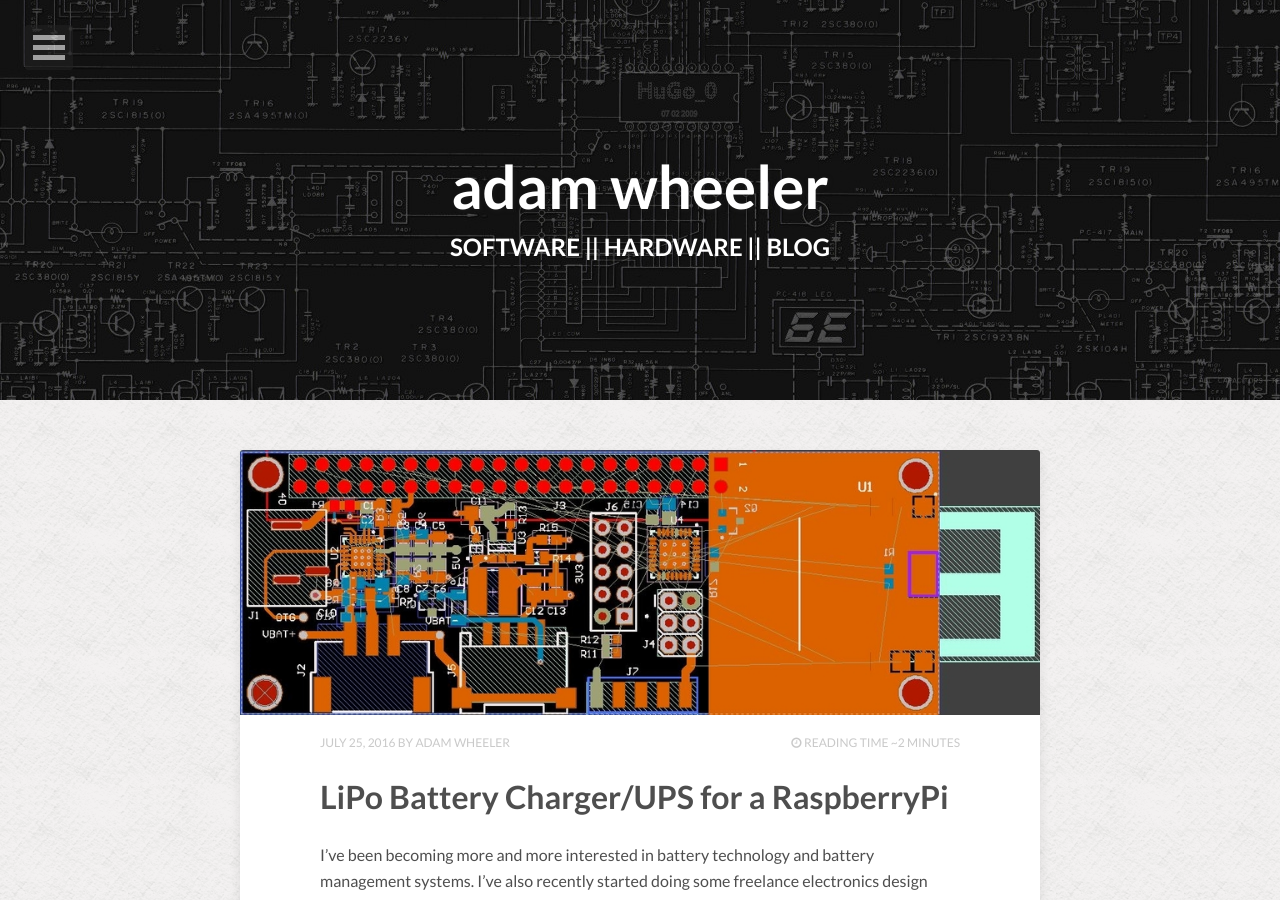
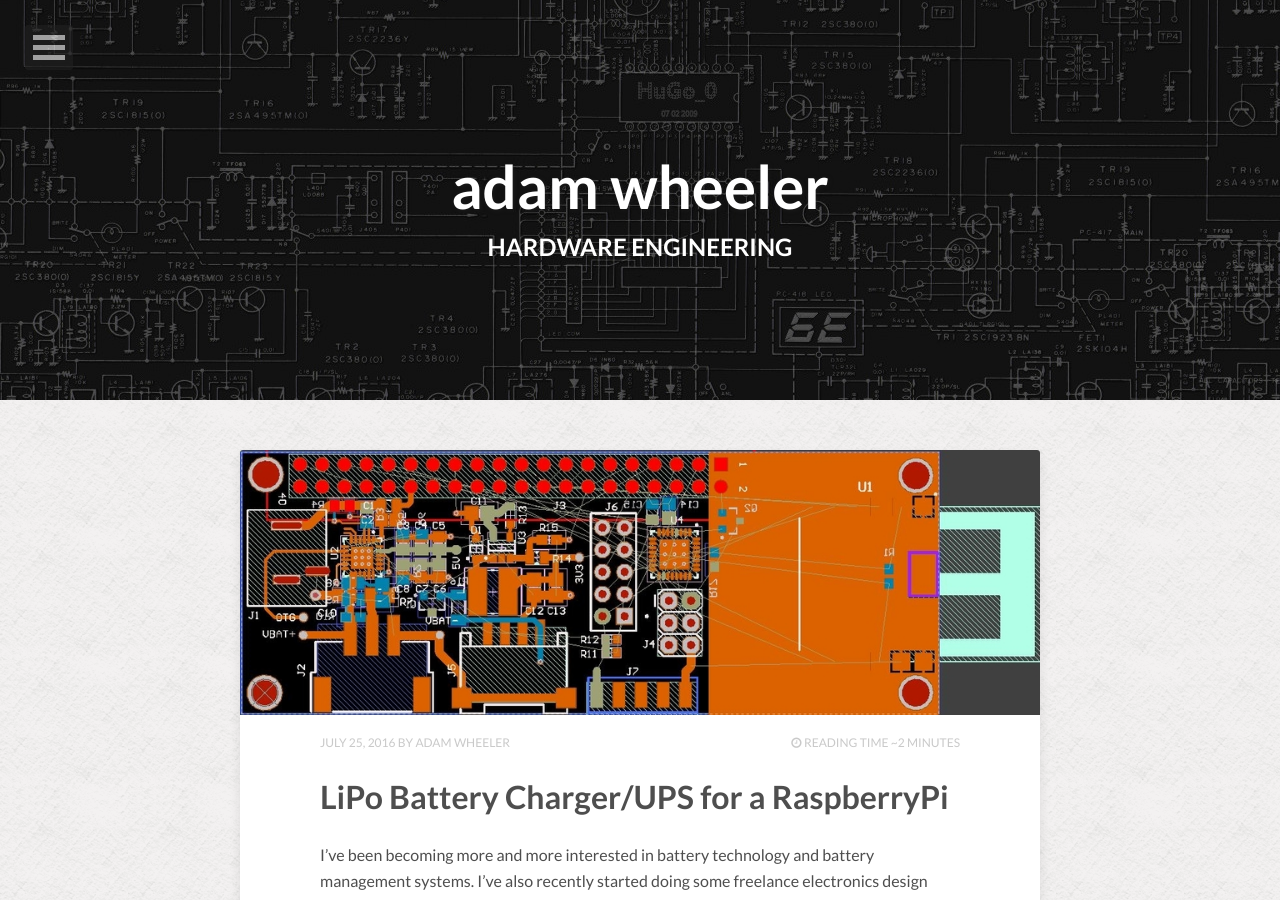
Before and after one commit to AdamW88/AdamW88.github.io, a Jekyll site: the page built from index.html, in a window 1280 px wide and 900 px high. Built offline with Jekyll 4.4.1, drawn with Linux system fonts in a browser that asks for light colours; nearby versions of some CDN libraries; the list of posts is cut into pages by our own code.

Commit message:
dl-menu test

```diff
--- a/_includes/navigation.html
+++ b/_includes/navigation.html
@@ -1,6 +1,6 @@
 <nav id="dl-menu" class="dl-menuwrapper" role="navigation">
 	<button class="dl-trigger">Open Menu</button>
-	<ul class="dl-menu">
+	<ul class="dl-menu" style="background-color: white;">
 		<li><a href="{{ site.url }}/">Home</a></li>
 		<li>
 			<a href="#">About</a>
--- a/index.html
+++ b/index.html
@@ -1,9 +1,9 @@
 ---
 layout: post-index
-title: Software || Hardware || Blog
+title: Hardware Engineering
 description: "The personal site of Adam Wheeler, engineering, techie, and blogger. This site will act as my little space on the internet to post my creative endeavors and allow me to share my hardware design and Python development with the world."
 tags: [Python, hardware, PCB, tutorial, blog, tech, adam wheeler, adam, wheeler, engineer, electrical, electronics]
-comments: false
+comments: true
 image:
   feature: /HeaderBackgrounds/sch_background.jpg
   credit:
```
